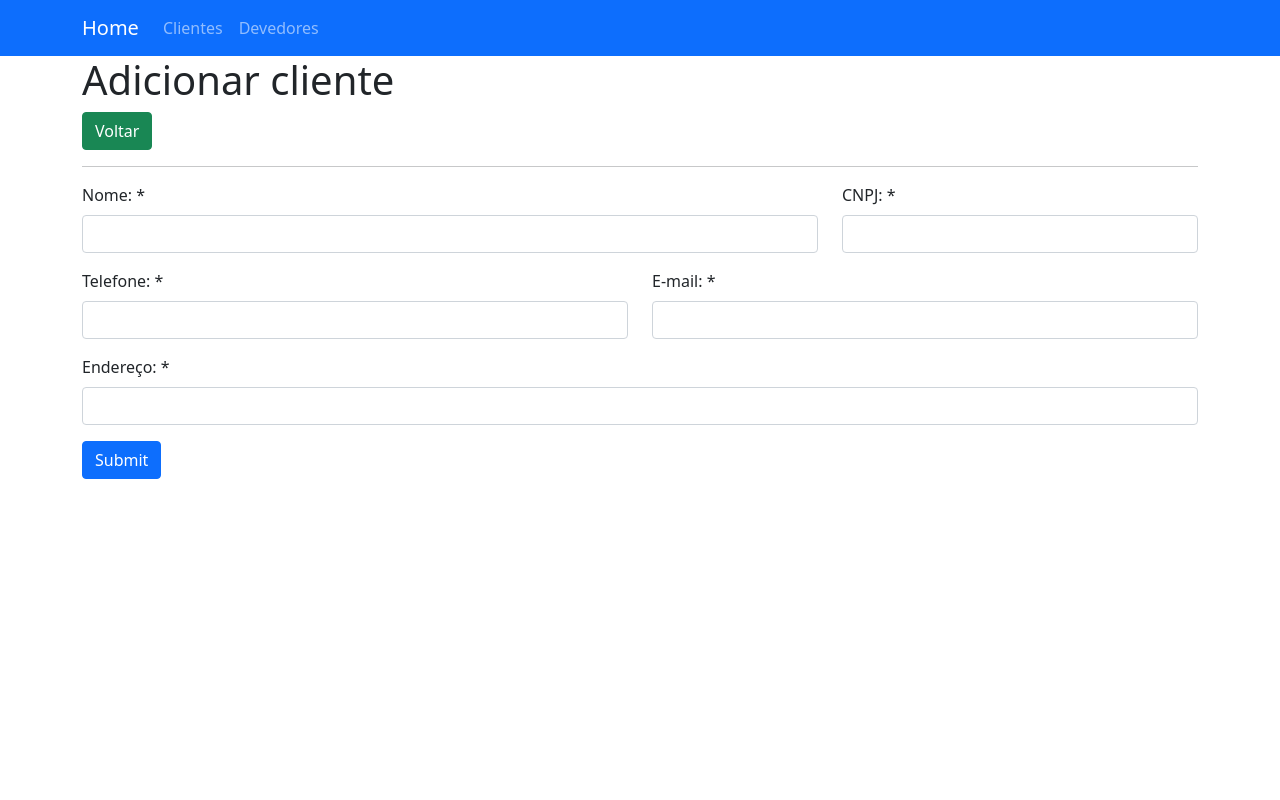
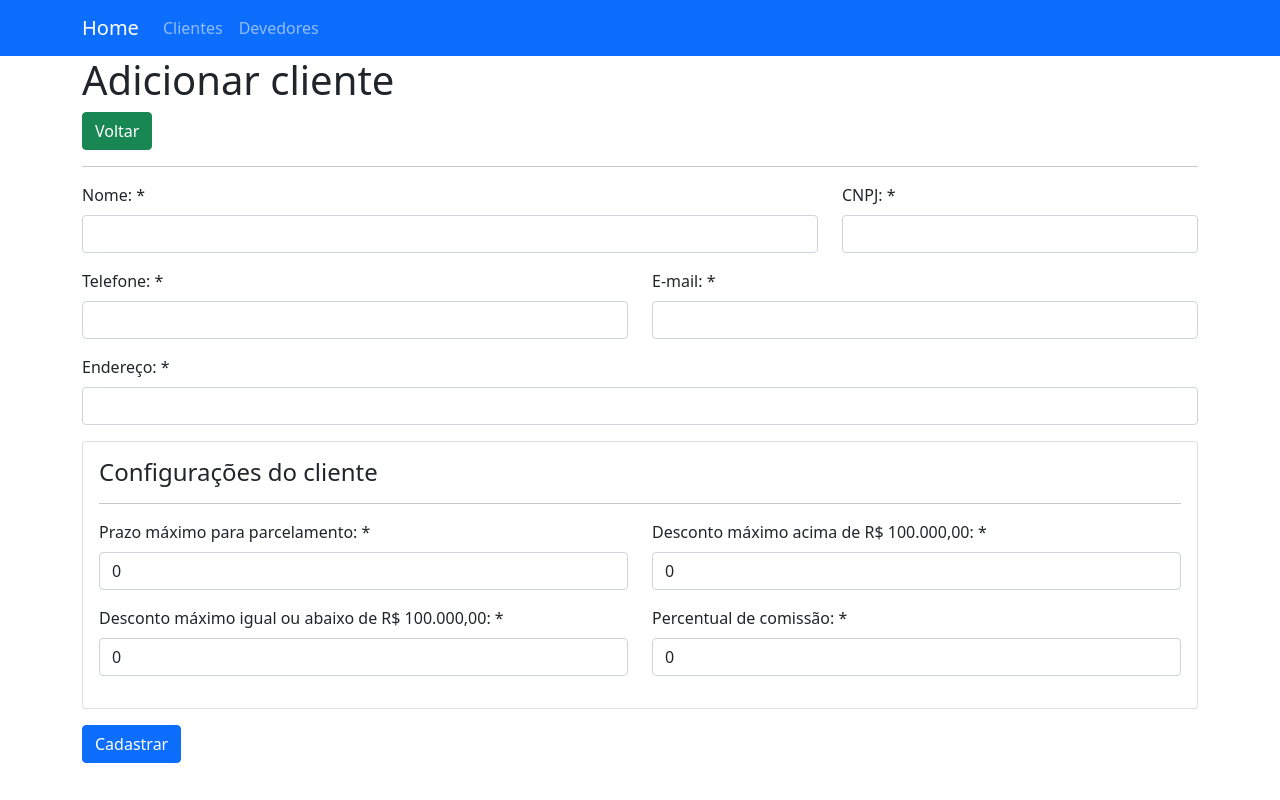
Before and after one commit to mauricio-jc/controle-carteiras, a Vue app: page /cliente/add in a window 1280 px wide. Built offline with nearby package versions, Linux system fonts and the light colour scheme; sample sign-in values are in the browser's storage.

Commit message:
Feito cadastro de clientes.

```diff
--- a/src/views/clientes/ClientesAdd.vue
+++ b/src/views/clientes/ClientesAdd.vue
@@ -10,34 +10,60 @@
             <form class="row">
                 <div class="col-md-8 mb-3">
                     <label class="form-label">Nome: *</label>
-                    <input type="text" name="nome" class="form-control">
+                    <input type="text" name="nome" class="form-control" v-model="nome">
                 </div>
                 <div class="col-md-4 mb-3">
                     <label class="form-label">CNPJ: *</label>
-                    <input type="text" name="cnpj" class="form-control" maxlength="14">
+                    <input type="text" name="cnpj" class="form-control" maxlength="14" v-model="cnpj">
                 </div>
                 <div class="col-md-6 mb-3">
                     <label class="form-label">Telefone: *</label>
-                    <input type="text" name="telefone" class="form-control">
+                    <input type="text" name="telefone" class="form-control" v-model="telefone">
                 </div>
                 <div class="col-md-6 mb-3">
                     <label class="form-label">E-mail: *</label>
-                    <input type="email" name="email" class="form-control">
+                    <input type="email" name="email" class="form-control" v-model="email">
                 </div>
                 <div class="col-md-12 mb-3">
                     <label class="form-label">Endereço: *</label>
-                    <input type="text" name="endereco" class="form-control">
+                    <input type="text" name="endereco" class="form-control" v-model="endereco">
                 </div>
+
+                <div class="col-md-12 mb-3">
+                    <div class="card">
+                        <div class="card-body">
+                            <h4 class="card-title">Configurações do cliente</h4>
+                            <hr>
+
+                            <div class="row">
+                                <div class="col-md-6 mb-3">
+                                    <label class="form-label">Prazo máximo para parcelamento: *</label>
+                                    <input type="text" name="prazo_maximo_parcelamento" class="form-control" v-model="prazo_maximo_parcelamento">
+                                </div>
+
+                                <div class="col-md-6 mb-3">
+                                    <label class="form-label">Desconto máximo acima de R$ 100.000,00: *</label>
+                                    <input type="text" name="desconto_maximo_acima_100_mil" class="form-control" v-model="desconto_maximo_acima_100_mil">
+                                </div>
+
+                                <div class="col-md-6 mb-3">
+                                    <label class="form-label">Desconto máximo igual ou abaixo de R$ 100.000,00: *</label>
+                                    <input type="text" name="desconto_maximo_abaixo_igual_100_mil" class="form-control" v-model="desconto_maximo_abaixo_igual_100_mil">
+                                </div>
+
+                                <div class="col-md-6 mb-3">
+                                    <label class="form-label">Percentual de comissão: *</label>
+                                    <input type="text" name="percentual_comissao" class="form-control" v-model="percentual_comissao">
+                                </div>
+                            </div>
+                        </div>
+                    </div>
+                </div>
+
                 <div class="col-md-12">
-                    <button type="submit" class="btn btn-primary">Submit</button>
+                    <button type="button" class="btn btn-primary" @click="saveClient">Cadastrar</button>
                 </div>
             </form>
-
-            <!--
-            "prazo_maximo_parcelamento": 10,
-            "desconto_maximo_acima_100_mil": 10,
-            "desconto_maximo_abaixo_igual_100_mil": 5,
-            "percentual_comissao": 2 -->
         </div>
     </div>
 </template>
@@ -54,8 +80,46 @@ export default {
     },
     data() {
         return {
-
+            nome: "",
+            cnpj: "",
+            endereco: "",
+            telefone: "",
+            email: "",
+            prazo_maximo_parcelamento: 0,
+            desconto_maximo_acima_100_mil: 0,
+            desconto_maximo_abaixo_igual_100_mil: 0,
+            percentual_comissao: 0
         }
     },
+    methods: {
+        saveClient() {
+            const data = {
+                nome: this.nome,
+                cnpj: this.cnpj,
+                endereco: this.endereco,
+                telefone: this.telefone,
+                email: this.email,
+                prazo_maximo_parcelamento: this.prazo_maximo_parcelamento,
+                desconto_maximo_acima_100_mil: this.desconto_maximo_acima_100_mil,
+                desconto_maximo_abaixo_igual_100_mil: this.desconto_maximo_abaixo_igual_100_mil,
+                percentual_comissao: this.percentual_comissao
+            }
+
+            const headers = {
+                headers: {
+                    'Content-Type': 'application/json',
+                    'Authorization': 'Bearer ' + localStorage.getItem('token')
+                }
+            }
+
+            axios.post(url('/clientes'), JSON.stringify(data), headers)
+            .then(response => {
+                console.log(response);
+            })
+            .catch(error => {
+                console.log(error);
+            })
+        }
+    }
 }
 </script>
--- a/src/views/clientes/ClientesIndex.vue
+++ b/src/views/clientes/ClientesIndex.vue
@@ -47,7 +47,7 @@ export default {
         }
     },
     methods: {
-        getClientes() {
+        getClients() {
             const headers = {
                 headers: {
                     'Authorization': 'Bearer ' + localStorage.getItem('token')
@@ -64,7 +64,7 @@ export default {
         }
     },
     mounted() {
-        this.getClientes();
+        this.getClients();
     }
 }
 </script>
```
